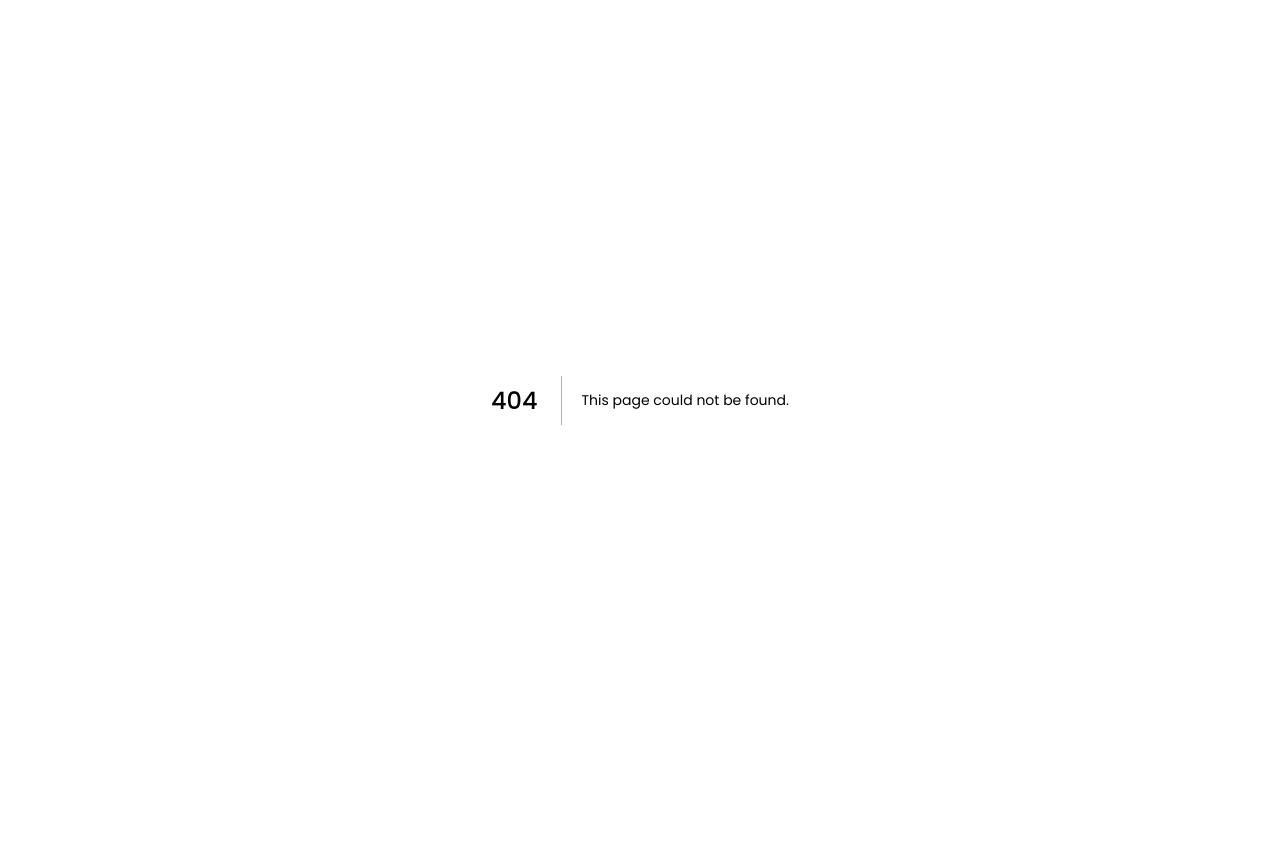
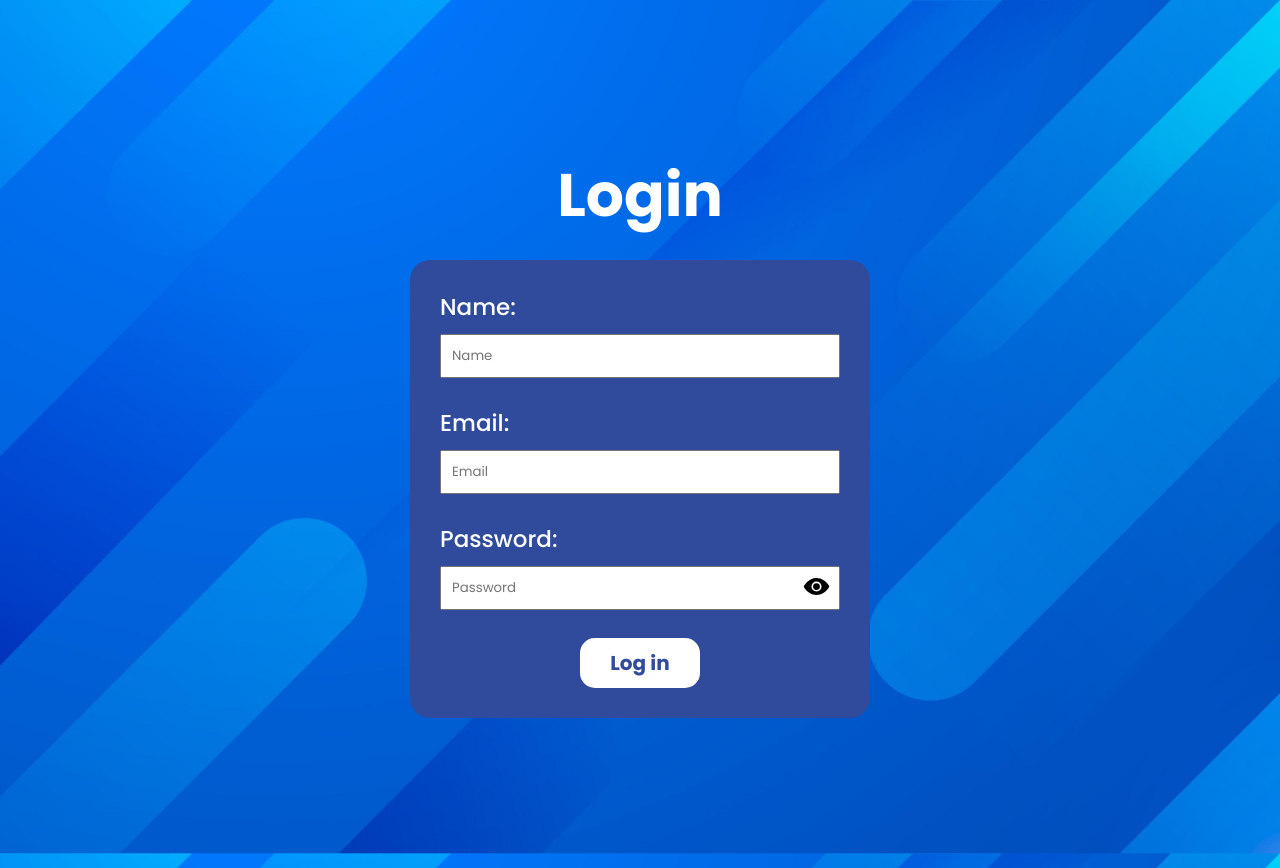
Before and after one commit to naeem2000/next-todo-react, a Next.js app: page /login in a window 1280 px wide. Before the commit this address had no page. Before the commit the page ends 800 px from the top, so only its background shows below. Built offline with nearby package versions, Linux system fonts and the light colour scheme.

Commit message:
Added login UI

```diff
--- a/app/components/Add-Todo/AddTodo.scss
+++ b/app/components/Add-Todo/AddTodo.scss
@@ -47,7 +47,7 @@
 
         p {
             margin: 5px 0 15px;
-            color: red;
+            color: var(--red);
 
             &:last-child {
                 margin: 5px 0 0px;
--- a/app/globals.scss
+++ b/app/globals.scss
@@ -2,6 +2,7 @@
 @import url('https://fonts.googleapis.com/css2?family=Poppins:ital,wght@0,100;0,200;0,300;0,400;0,500;0,600;0,700;0,800;0,900;1,100;1,200;1,300;1,400;1,500;1,600;1,700;1,800;1,900&display=swap');
 
 :root {
+    --red: #ff0000;
     --pink: #F300FE;
     --blue: #304b9C;
     --black: #000000;
@@ -29,9 +30,47 @@ body {
     background-attachment: fixed;
 }
 
+h1 {
+    font-size: 60px;
+    color: var(--white);
+    margin-bottom: 50px;
+}
+
 a {
     text-decoration: none;
     color: unset;
+}
+
+.animated-button {
+    a {
+        position: relative;
+        margin-top: 80px;
+        background: var(--blue);
+        padding: 10px 40px;
+        color: var(--white);
+        border-radius: 15px;
+        font-weight: 700;
+        font-size: 20px;
+        transition: all ease .5s;
+        overflow: hidden;
+
+        &:hover {
+            background: var(--lighter-blue);
+        }
+
+        &::after {
+            content: '→';
+            position: absolute;
+            font-size: 25px;
+            top: 5px;
+            transform: translateX(40px);
+            transition: transform 0.5s;
+        }
+
+        &:hover::after {
+            transform: translateX(5px);
+        }
+    }
 }
 
 .max-width {
--- /dev/null
+++ b/app/login/Login.scss
@@ -0,0 +1,84 @@
+.login {
+    display: flex;
+    align-items: center;
+    justify-content: center;
+    flex-direction: column;
+    padding: 150px 0px;
+
+    h1 {
+        margin-bottom: 20px;
+    }
+
+    .login-body {
+        display: flex;
+        flex-direction: column;
+        background: var(--blue);
+        padding: 30px;
+        border-radius: 20px;
+
+        p {
+            font-weight: 500;
+            color: var(--white);
+            font-size: 23px;
+            margin-bottom: 10px;
+        }
+
+        input {
+            padding: 10px 10px;
+            width: 400px;
+        }
+
+        >div {
+            position: relative;
+
+            .eye-icon {
+                cursor: pointer;
+                position: absolute;
+                top: 7px;
+                right: 10px;
+            }
+        }
+
+        .login-error {
+            color: var(--red);
+            font-size: 15px;
+            margin-top: 5px;
+            margin-bottom: 0;
+        }
+
+        button {
+            align-self: center;
+            position: relative;
+            width: 120px;
+            background: var(--white);
+            padding: 10px 20px;
+            color: var(--blue);
+            border-radius: 15px;
+            font-weight: 700;
+            font-size: 20px;
+            transition: all ease .5s;
+            overflow: hidden;
+            border: none;
+            cursor: pointer;
+
+            &:hover {
+                background: var(--blue);
+                color: var(--white);
+            }
+
+            &::after {
+                content: '→';
+                position: absolute;
+                font-size: 25px;
+                top: 5px;
+                transform: translateX(40px);
+                transition: transform 0.5s;
+            }
+
+            &:hover::after {
+                transform: translateX(5px);
+                color: var(--white);
+            }
+        }
+    }
+}
--- /dev/null
+++ b/app/login/page.tsx
@@ -0,0 +1,122 @@
+'use client';
+
+import { User, UserError } from '../modules/modules';
+import { IoEye, IoEyeOff } from 'react-icons/io5';
+import React, { useState } from 'react';
+import './Login.scss';
+import { error } from 'console';
+
+export default function Login() {
+	const [visible, setVisible] = useState<boolean>(false);
+	const [login, setLogin] = useState<User>({
+		name: '',
+		email: '',
+		password: '',
+	});
+
+	const [loginError, setLoginError] = useState<UserError>({
+		nameError: false,
+		emailError: false,
+		passwordError: false,
+	});
+
+	const onSubmit = (e: any) => {
+		e.preventDefault();
+		let canLogin: boolean = false;
+		const loginErrors: Partial<UserError> = {
+			nameError: false,
+			emailError: false,
+			passwordError: false,
+		};
+
+		if (!login.name) {
+			canLogin = false;
+			loginErrors.nameError = true;
+		} else {
+			canLogin = true;
+			loginErrors.nameError = false;
+		}
+		if (!login.email) {
+			canLogin = false;
+			loginErrors.emailError = true;
+		} else {
+			canLogin = true;
+			loginErrors.emailError = false;
+		}
+		if (!login.password) {
+			canLogin = false;
+			loginErrors.passwordError = true;
+		} else {
+			canLogin = true;
+			loginErrors.passwordError = false;
+		}
+		setLoginError({ ...loginError, ...loginErrors });
+		if (canLogin) {
+			console.log(login);
+		}
+	};
+
+	return (
+		<section className='login'>
+			<h1>Login</h1>
+			<div className='login-body'>
+				<p>Name:</p>
+				<input
+					type='text'
+					placeholder='Name'
+					value={login.name}
+					onChange={(e) => setLogin({ ...login, name: e.target.value })}
+				/>
+				<p className='login-error'>
+					{loginError.nameError ? <>Please enter your name...</> : <>&nbsp;</>}
+				</p>
+				<p>Email:</p>
+				<input
+					type='email'
+					placeholder='Email'
+					value={login.email}
+					onChange={(e) => setLogin({ ...login, email: e.target.value })}
+				/>
+				<p className='login-error'>
+					{loginError.emailError ? (
+						<>Please enter your email...</>
+					) : (
+						<>&nbsp;</>
+					)}
+				</p>
+				<p>Password:</p>
+				<div>
+					<input
+						type={!visible ? 'password' : 'text'}
+						placeholder='Password'
+						value={login.password}
+						onChange={(e) => setLogin({ ...login, password: e.target.value })}
+					/>
+					{!visible ? (
+						<IoEye
+							onClick={() => setVisible(true)}
+							className='eye-icon'
+							size={27}
+						/>
+					) : (
+						<IoEyeOff
+							onClick={() => setVisible(false)}
+							className='eye-icon'
+							size={27}
+						/>
+					)}
+				</div>
+				<p className='login-error'>
+					{loginError.passwordError ? (
+						<>Please enter your password...</>
+					) : (
+						<>&nbsp;</>
+					)}
+				</p>
+				<button onClick={onSubmit} className='animated-button'>
+					Log in
+				</button>
+			</div>
+		</section>
+	);
+}
--- a/app/todo/Todo.scss
+++ b/app/todo/Todo.scss
@@ -6,9 +6,7 @@
         margin-bottom: 50px;
 
         h1 {
-            font-size: 30px;
-            color: var(--white);
-            font-weight: 500;
+            margin-bottom: 0px;
         }
     }
 
```
Also changed, not shown: app/components/routes.ts (added, +17 -0 lines), app/modules/modules.ts (+12 -0 lines), app/welcome/Welcome.scss (+3 -33 lines), app/welcome/page.tsx (+5 -3 lines).
